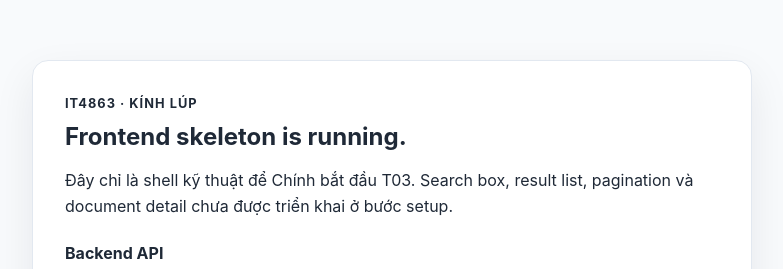
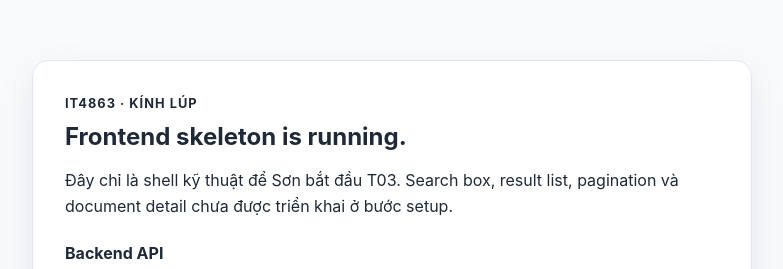
Before and after one commit to quangducnguyen1205/kinh-lup-ir, a React (Vite) app in the folder frontend/: page / in a window 1280 px wide. Shown: the part 182-451 px from the top of the page, without its empty margins (248-1031 px from the left). Built offline with nearby package versions, Linux system fonts and the light colour scheme; no server answers.

Commit message:
docs: cập nhật ownership Chính Sơn

```diff
--- a/frontend/src/App.jsx
+++ b/frontend/src/App.jsx
@@ -7,7 +7,7 @@ export default function App() {
         <p className="eyebrow">IT4863 · Kính Lúp</p>
         <h1>Frontend skeleton is running.</h1>
         <p>
-          Đây chỉ là shell kỹ thuật để Chính bắt đầu T03. Search box, result list,
+          Đây chỉ là shell kỹ thuật để Sơn bắt đầu T03. Search box, result list,
           pagination và document detail chưa được triển khai ở bước setup.
         </p>
         <dl>
```
